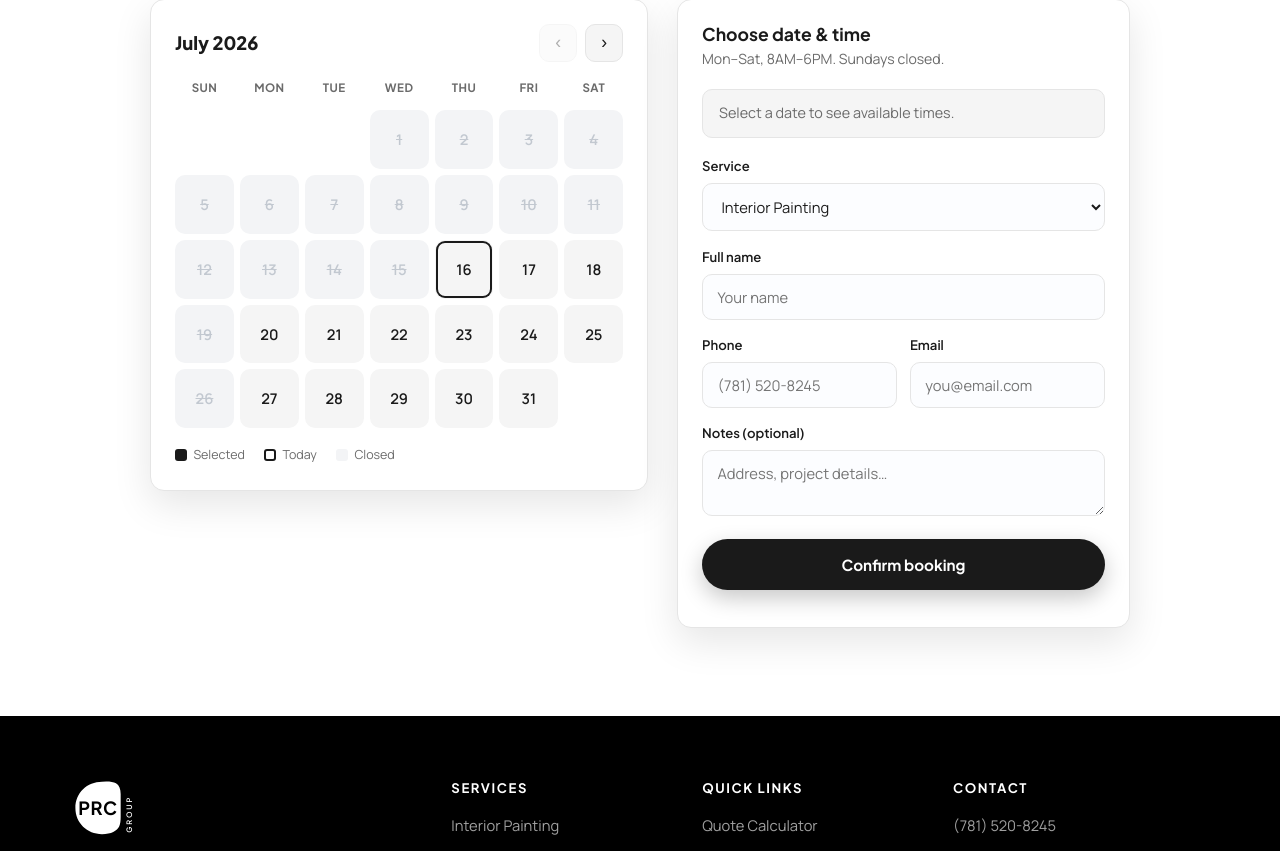
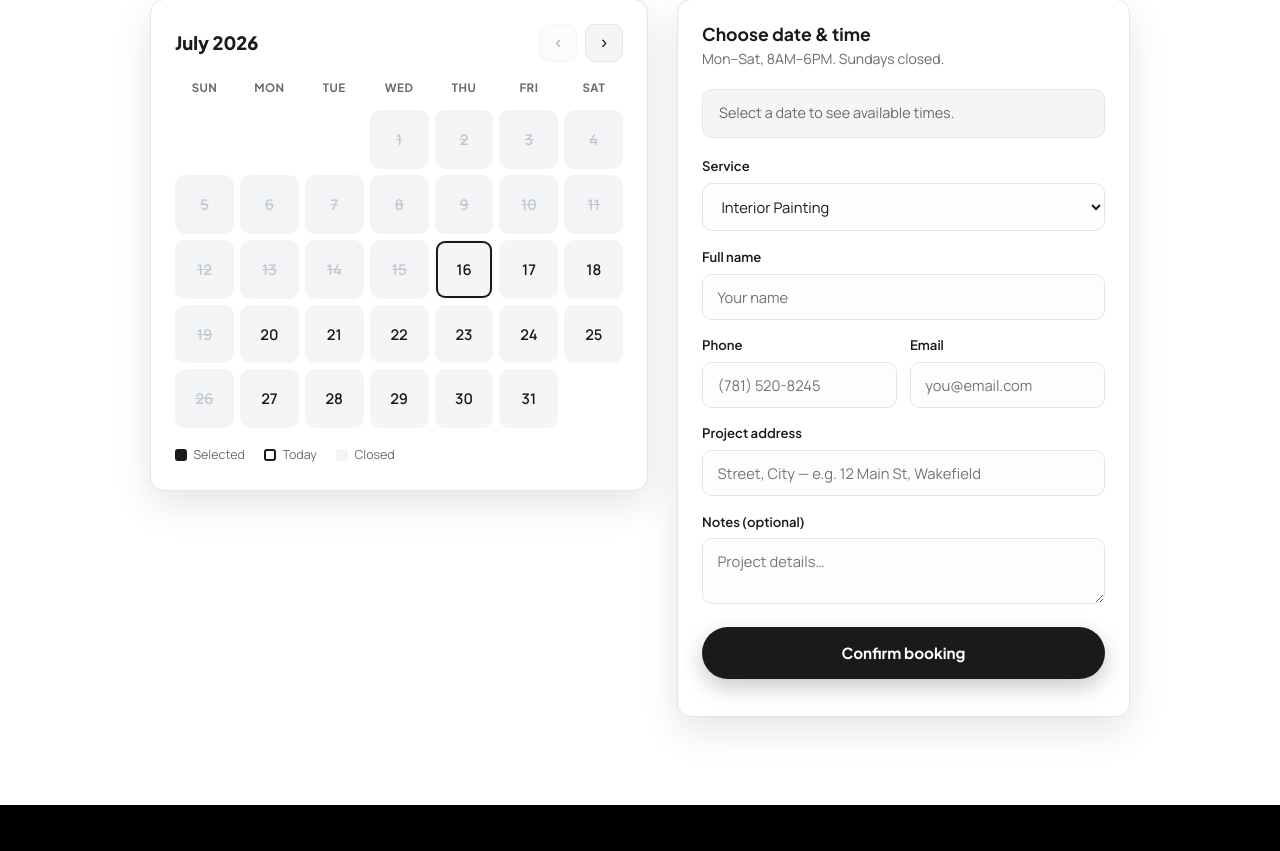
Before and after one commit to PChiovatto/prcgroupcompany, a PHP site: page /booking.php in a window 1280 px wide. Shown: the part 436-1287 px from the top of the page. Run offline with PHP 8.4, Linux system fonts and the light colour scheme.

Commit message:
Add project address field to all three lead forms
- Contact (home), quote calculator (tools) and booking forms now collect
  an optional 'Project address' (street, city) with street-address
  autocomplete
- api/send.php includes the address line in all three email templates

Co-Authored-By: Claude Fable 5 <noreply@anthropic.com>
Claude-Session: https://claude.ai/code/session_016XLoFwtTend5dcK9srZghH

```diff
--- a/api/send.php
+++ b/api/send.php
@@ -29,6 +29,7 @@ $type    = $_POST['form']    ?? 'contact';
 $name    = trim($_POST['name']    ?? '');
 $phone   = trim($_POST['phone']   ?? '');
 $email   = trim($_POST['email']   ?? '');
+$address = trim($_POST['address'] ?? '');
 $service = trim($_POST['service'] ?? '');
 $message = trim($_POST['message'] ?? '');
 
@@ -57,6 +58,7 @@ if ($type === 'quote') {
         'Name:      ' . $name,
         'Phone:     ' . $phone,
         'Email:     ' . ($email ?: '—'),
+        'Address:   ' . ($address ?: '—'),
         'Notes:     ' . ($message ?: '—'),
     ];
 } elseif ($type === 'booking') {
@@ -77,6 +79,7 @@ if ($type === 'quote') {
         'Name:     ' . $name,
         'Phone:    ' . $phone,
         'Email:    ' . ($email ?: '—'),
+        'Address:  ' . ($address ?: '—'),
         'Notes:    ' . ($message ?: '—'),
     ];
 } else {
@@ -89,6 +92,7 @@ if ($type === 'quote') {
         'Name:     ' . $name,
         'Phone:    ' . $phone,
         'Email:    ' . ($email ?: '—'),
+        'Address:  ' . ($address ?: '—'),
         'Message:  ' . ($message ?: '—'),
     ];
 }
--- a/booking.php
+++ b/booking.php
@@ -76,8 +76,12 @@ include __DIR__ . '/includes/header.php';
                 </div>
               </div>
               <div class="field">
+                <label for="baddress">Project address</label>
+                <input type="text" id="baddress" name="address" placeholder="Street, City — e.g. 12 Main St, Wakefield" autocomplete="street-address" />
+              </div>
+              <div class="field">
                 <label for="bnotes">Notes (optional)</label>
-                <textarea id="bnotes" name="notes" rows="2" placeholder="Address, project details…"></textarea>
+                <textarea id="bnotes" name="notes" rows="2" placeholder="Project details…"></textarea>
               </div>
               <button type="submit" class="btn btn--primary btn--full">Confirm booking</button>
               <p class="bnote" id="bookNote"></p>
--- a/index.php
+++ b/index.php
@@ -257,6 +257,10 @@ include __DIR__ . '/includes/header.php';
           </div>
         </div>
         <div class="field">
+          <label for="address">Project address</label>
+          <input type="text" id="address" name="address" placeholder="Street, City — e.g. 12 Main St, Wakefield" autocomplete="street-address" />
+        </div>
+        <div class="field">
           <label for="service">Service needed</label>
           <select id="service" name="service">
             <option value="">Select a service…</option>
--- a/js/booking.js
+++ b/js/booking.js
@@ -145,6 +145,7 @@
     fd.append("name", name);
     fd.append("phone", phone);
     fd.append("email", email);
+    fd.append("address", (document.getElementById("baddress") || {}).value || "");
     fd.append("message", details.notes);
 
     fetch("api/send.php", { method: "POST", body: fd })
--- a/tools.php
+++ b/tools.php
@@ -88,8 +88,12 @@ include __DIR__ . '/includes/header.php';
               </div>
             </div>
             <div class="field">
+              <label for="caddress">Project address</label>
+              <input type="text" id="caddress" name="address" placeholder="Street, City — e.g. 12 Main St, Wakefield" autocomplete="street-address" />
+            </div>
+            <div class="field">
               <label for="cmsg">Anything else? (optional)</label>
-              <textarea id="cmsg" name="message" rows="3" placeholder="Timeline, address, details…"></textarea>
+              <textarea id="cmsg" name="message" rows="3" placeholder="Timeline, details…"></textarea>
             </div>
           </div>
 
```
